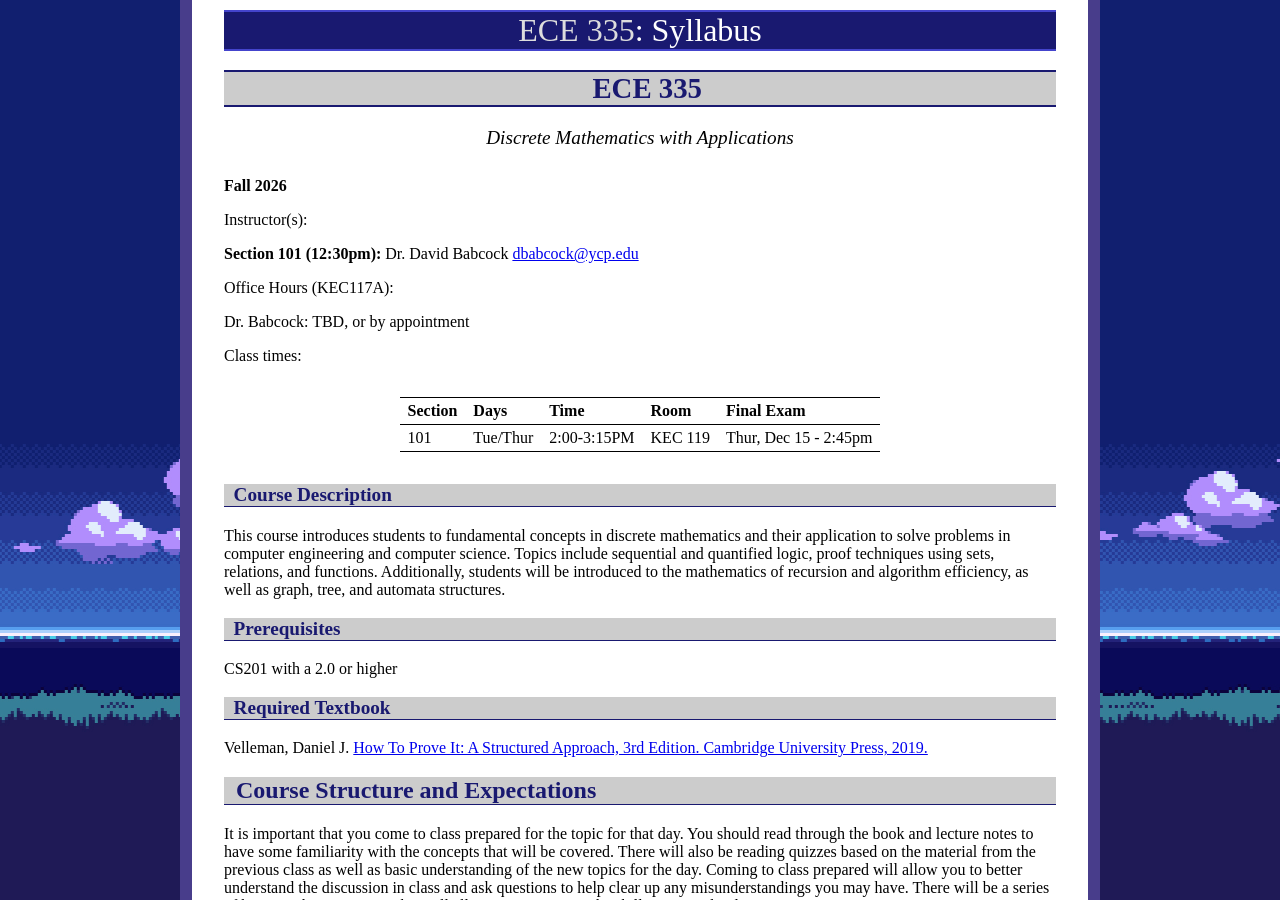
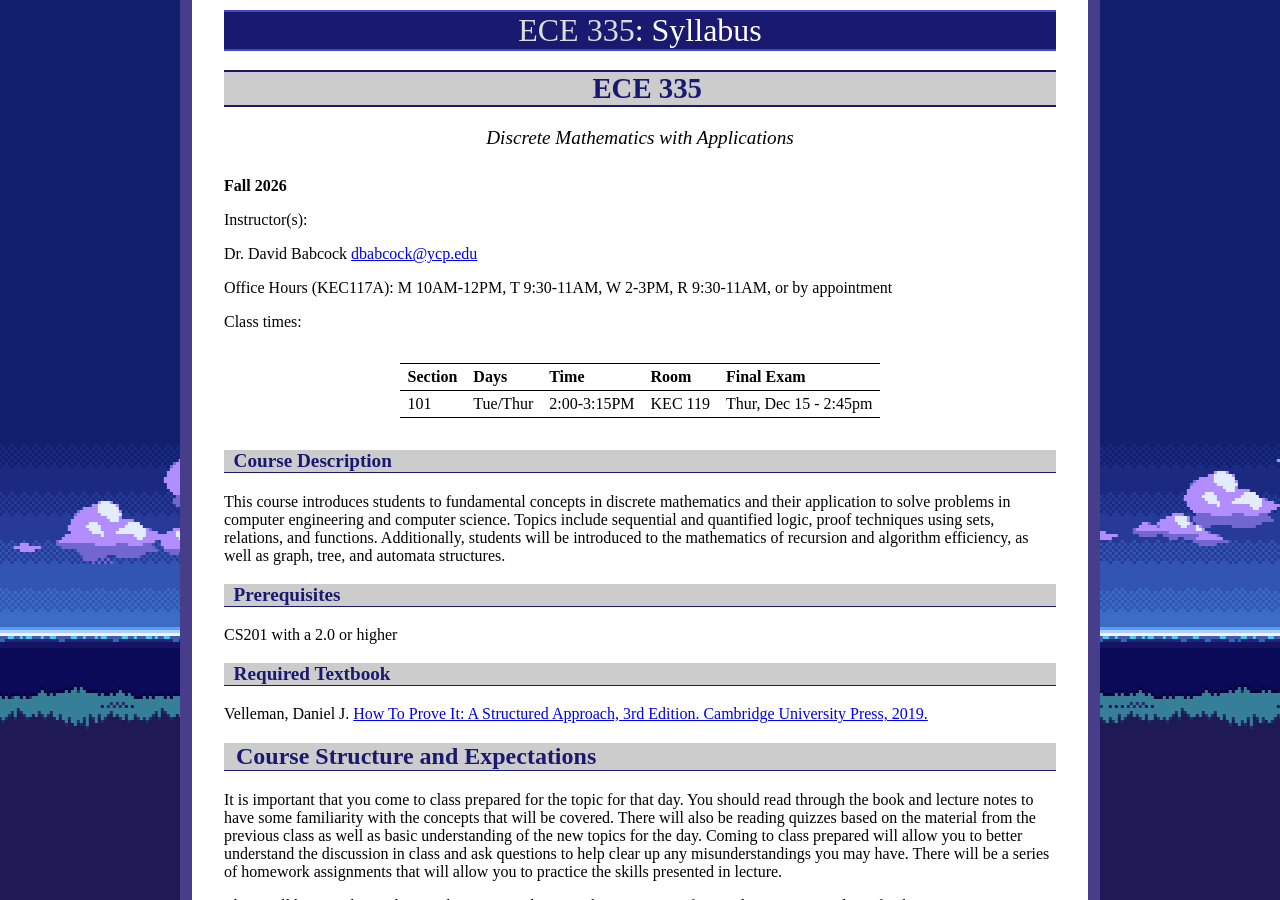
Before and after one commit to ycpcs/ece335-fall2026, a Jekyll site: the page built from syllabus.md, in a window 1280 px wide and 900 px high. Built offline with Jekyll 4.4.1, drawn with Linux system fonts in a browser that asks for light colours.

Commit message:
add syllabus
add syllabus

```diff
--- a/syllabus.md
+++ b/syllabus.md
@@ -11,11 +11,9 @@ title: "Syllabus"
 
 Instructor(s):
 
-**Section 101 (12:30pm):** Dr. David Babcock <dbabcock@ycp.edu>
+Dr. David Babcock <dbabcock@ycp.edu>
 
-Office Hours (KEC117A):
-
-Dr. Babcock: TBD, or by appointment
+Office Hours (KEC117A): M 10AM-12PM, T 9:30-11AM, W 2-3PM, R 9:30-11AM, or by appointment
 
 Class times:
 
```
